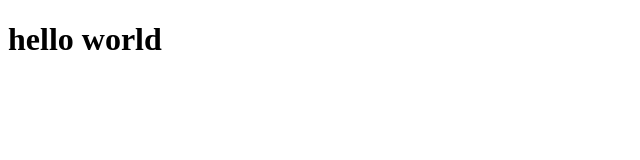
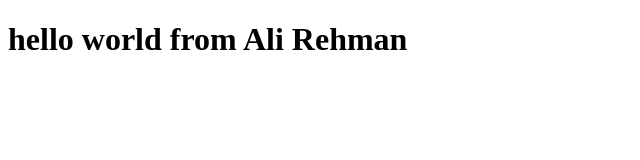
Before and after one commit to alirehman53/piaic-bootcamp-class1, a plain HTML site: page index.html in a window 1280 px wide. Shown: the whole page, without its empty margins (0-640 px from the left). Drawn offline with Linux system fonts and the light colour scheme.

Commit message:
index.html

```diff
--- a/index.html
+++ b/index.html
@@ -8,7 +8,7 @@
 </head>
 
 <body>
-    <h1>hello world</h1>
+    <h1>hello world from Ali Rehman</h1>
 </body>
 
 </html>
```
